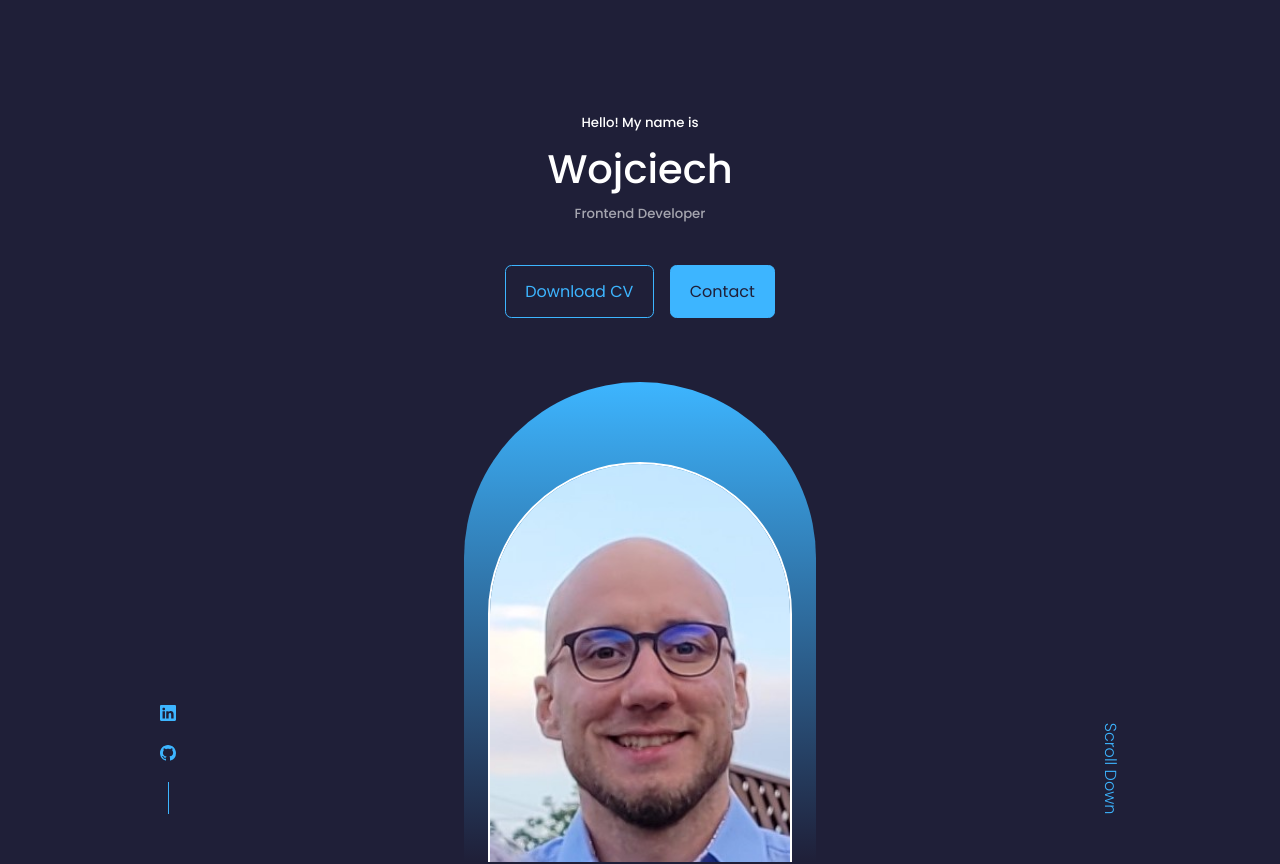
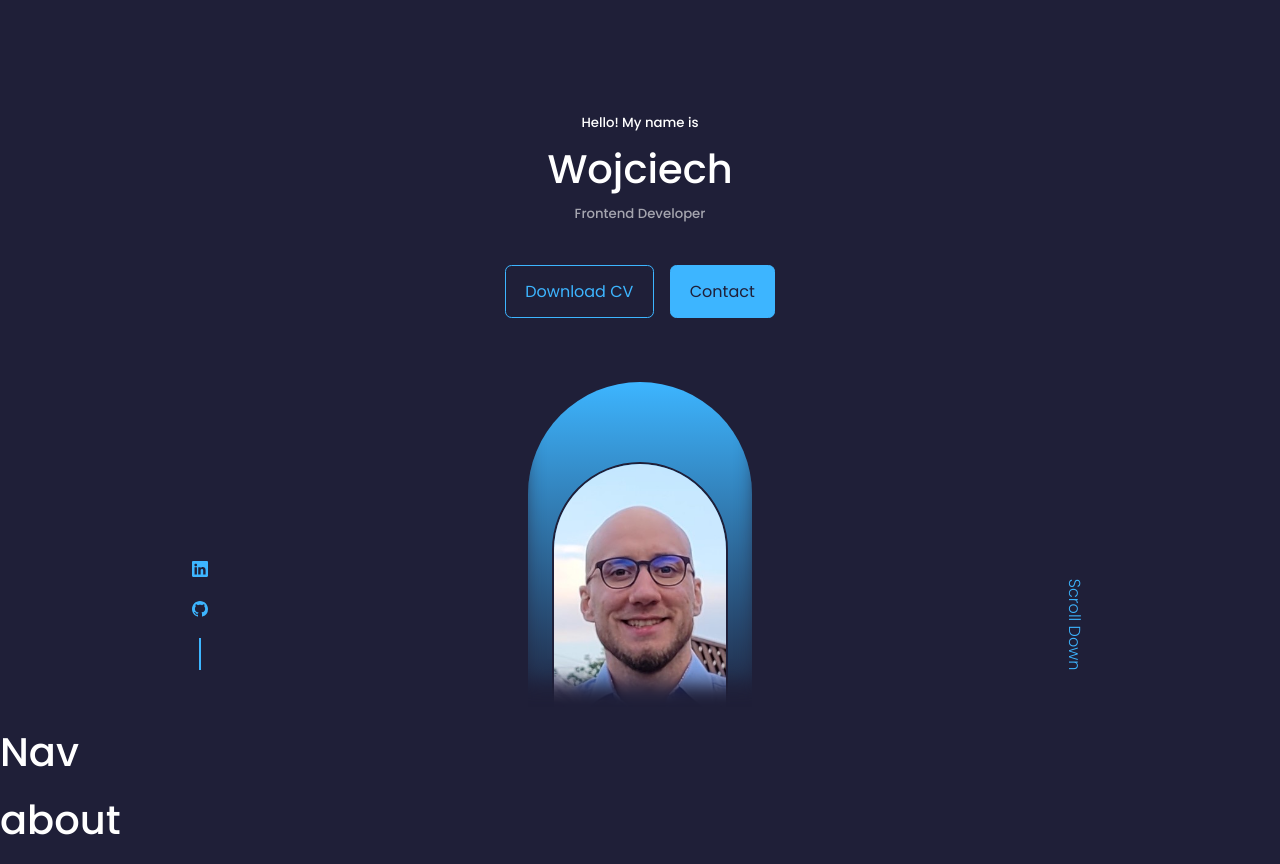
Before and after one commit to wmaKRET/example-portfolio, a React (Create React App) app: page / in a window 1280 px wide. Shown: the top 864 px of the page. Built offline with nearby package versions, Linux system fonts and the light colour scheme.

Commit message:
add shadow-box to header img

```diff
--- a/src/components/header/header.css
+++ b/src/components/header/header.css
@@ -23,21 +23,21 @@ header {
     align-items: center;
     gap: 0.8em;
     position: absolute;
-    left: 0;
+    left: 2em;
     bottom: 3em;
 }
 
 .header__socials::after {
     content: '';
-    width: 1px;
+    width: 2px;
     height: 2em;
     background-color: var(--color-primary);
 }
 
 .me {
     background: linear-gradient(var(--color-primary), transparent);
-    width: 22em;
-    height: 30em;
+    width: 14em;
+    height: 21em;
     position: relative;
     left: 50%;
     transform: translateX(-50%);
@@ -45,16 +45,27 @@ header {
     border-radius: 12em 12em 0 0;
     overflow: hidden;
     padding: 5em 1.5em 1.5em 1.5em;
+
+}
+
+.me::after {
+    content: '';
+    position: absolute;
+    top: 0;
+    right: 0;
+    bottom: 0;
+    left: 0;
+    box-shadow: inset 0px -40px 20px -5px var(--color-bg);
 }
 
 .me > img {
-    border: 2px solid var(--color-white);
+    border: 2px solid var(--color-bg);
     border-radius: 12em 12em 0 0;
 }
 
 .scroll__down {
     position: absolute;
-    right: -2.3em;
+    right: 0;
     bottom: 5em;
     transform: rotate(90deg);
     font-weight: 300;
```
Also changed, not shown: src/components/header/Header.js (line endings or trailing spaces).
